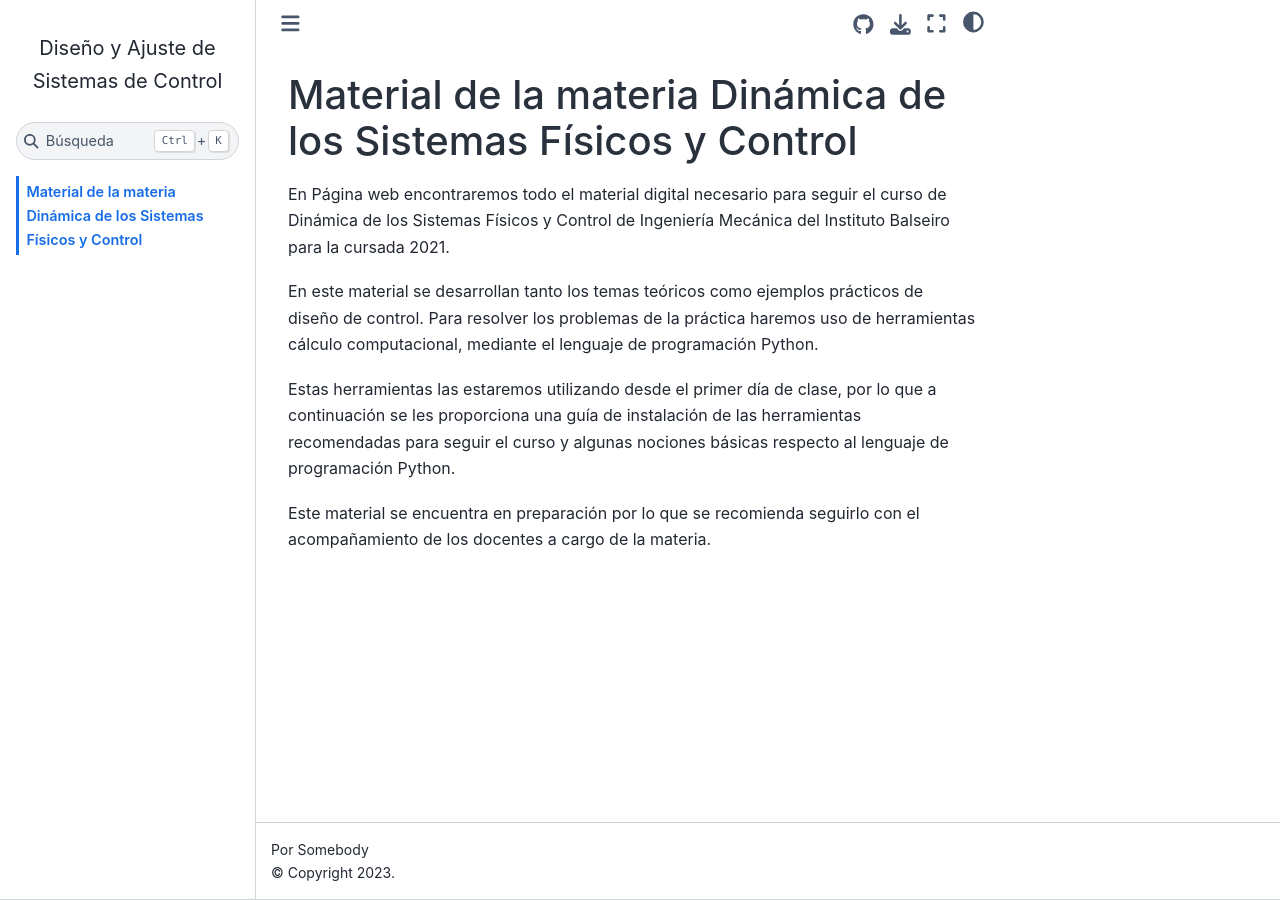
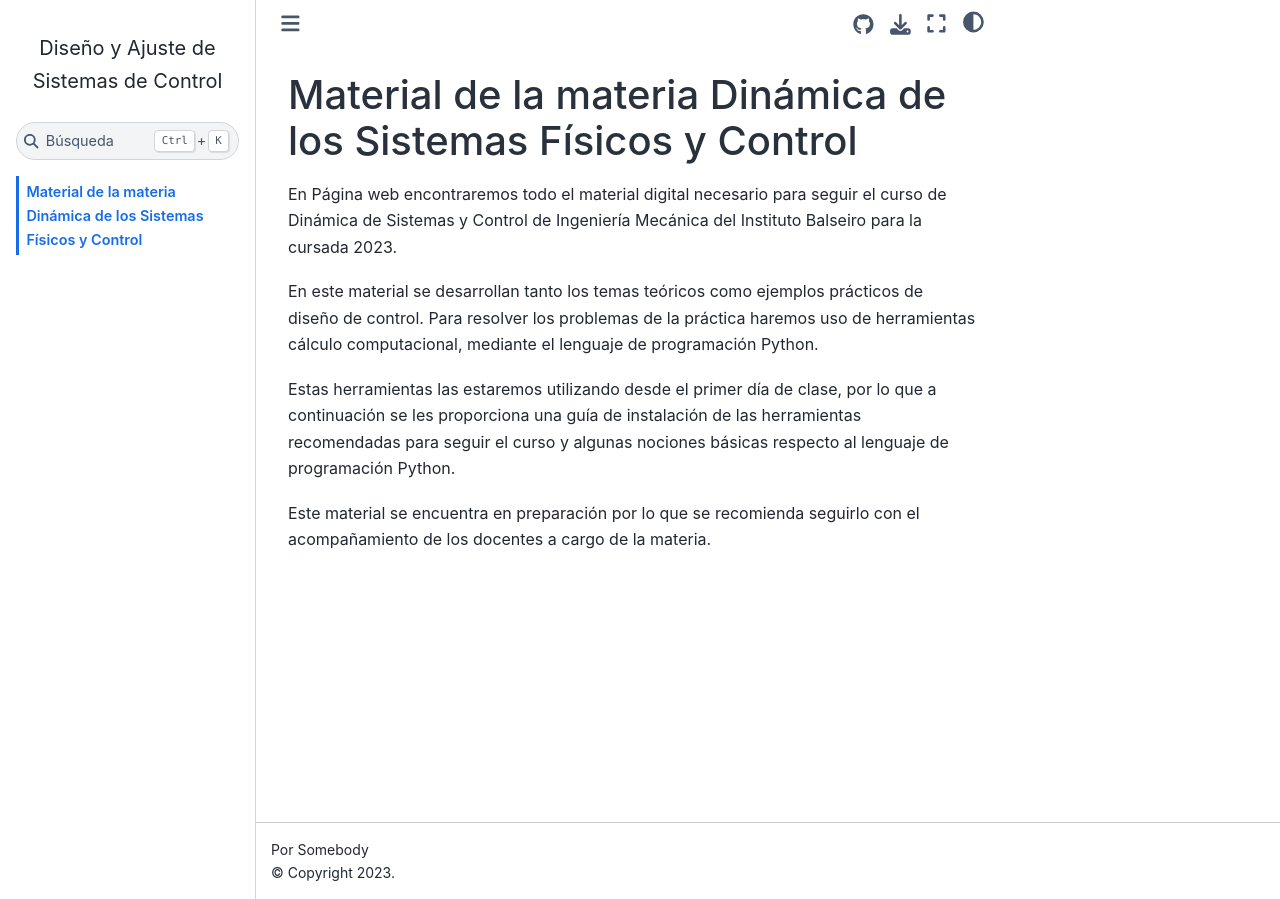
Before and after one commit to gonmolina/DSFyC_book, a Jupyter Book: the page built from dsfc_sources/intro.md, in a window 1280 px wide. Built offline with Jupyter Book 1.0.4 settings and Sphinx 7.4.7 and the Sphinx Book theme 1.1.4, drawn with Linux system fonts in a browser that asks for light colours; pages that are not in the unit, such as notebooks, are missing from menus.

Commit message:
cambio año de cursada

```diff
--- a/dsfc_sources/intro.md
+++ b/dsfc_sources/intro.md
@@ -1,6 +1,6 @@
 # Material de la materia Dinámica de los Sistemas Físicos y Control
 
-En Página web encontraremos todo el material digital necesario para seguir el curso de Dinámica de los Sistemas Físicos y Control de Ingeniería Mecánica del Instituto Balseiro para la cursada 2021.
+En Página web encontraremos todo el material digital necesario para seguir el curso de Dinámica de Sistemas y Control de Ingeniería Mecánica del Instituto Balseiro para la cursada 2023.
 
 En este material se desarrollan tanto los temas teóricos como ejemplos prácticos de diseño de control. Para resolver los problemas de la práctica haremos uso de herramientas cálculo computacional, mediante el lenguaje de programación Python.
 
```
